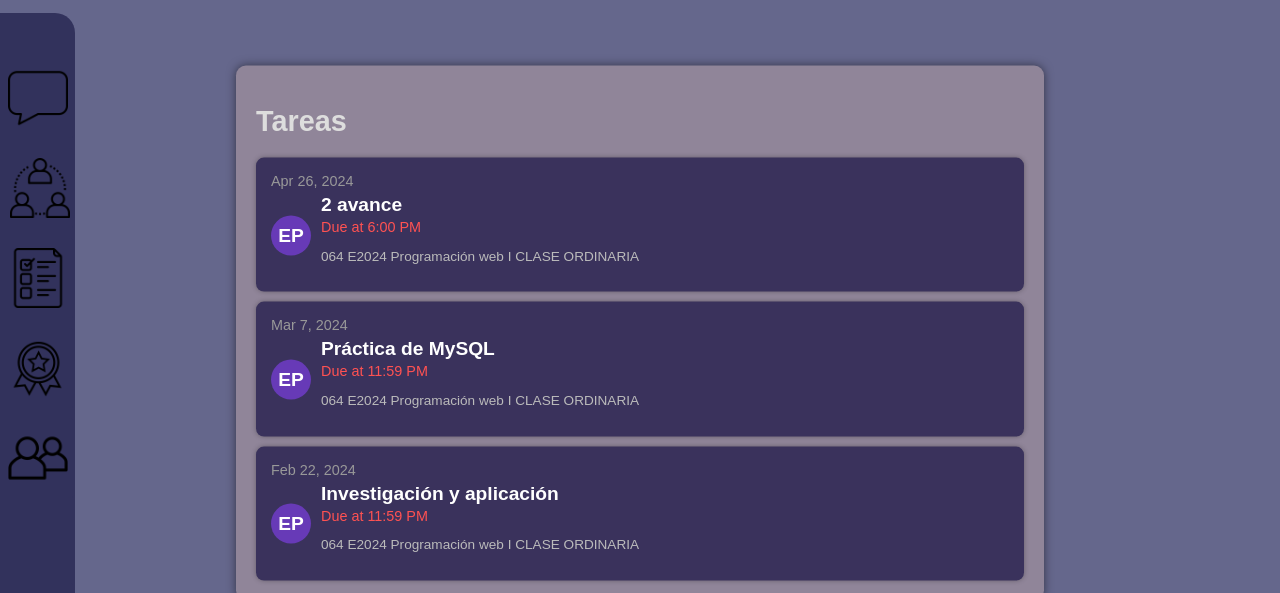
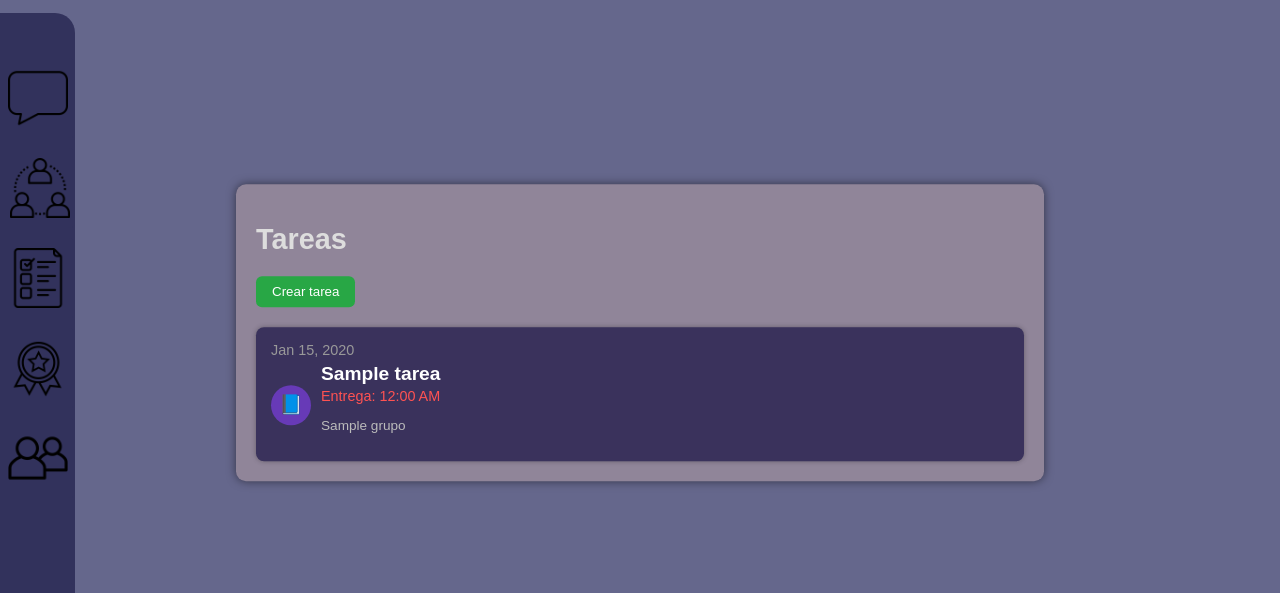
Before and after one commit to hellzey/IMP-llamadas-y-mensajes, a PHP site: page /tareas.php in a window 1280 px wide. Shown: the part 67-660 px from the top of the page. Run offline with PHP 8.4, Linux system fonts and the light colour scheme; the visitor is signed in with stand-in values (Sample User, id 1); tables that the repository leaves empty hold one stand-in row (values such as "Sample post").

Commit message:
Creacion de tareas

```diff
--- a/poi/poi/css/tareas.css
+++ b/poi/poi/css/tareas.css
@@ -92,3 +92,33 @@
     font-size: 0.85em;
     color: #bbb;
 }
+
+.modal {
+    display: none;
+    position: fixed;
+    z-index: 10;
+    left: 0; top: 0;
+    width: 100%; height: 100%;
+    background-color: rgba(0, 0, 0, 0.6);
+}
+.modal-content {
+    background: #908599;
+    padding: 20px;
+    max-width: 500px;
+    margin: 10% auto;
+    border-radius: 10px;
+}
+.modal-close {
+    float: right;
+    cursor: pointer;
+    font-size: 20px;
+}
+.crear-btn {
+    margin-bottom: 20px;
+    background: #28a745;
+    color: white;
+    padding: 8px 16px;
+    border: none;
+    border-radius: 6px;
+    cursor: pointer;
+}
--- a/poi/poi/tareas.php
+++ b/poi/poi/tareas.php
@@ -1,54 +1,124 @@
+<?php
+include 'back-end/conex.php';
+session_start();
+
+if (!isset($_SESSION['id_usuario'])) {
+    header("Location: login.php");
+    exit;
+}
+
+$id_usuario = $_SESSION['id_usuario'];
+
+// Obtener tareas pendientes del usuario (alumno)
+$query = "
+    SELECT t.*, g.nombre_grupo
+    FROM tareas t
+    JOIN grupos g ON t.id_grupo = g.id_grupo
+    JOIN miembros m ON m.id_grupo = g.id_grupo
+    WHERE m.id_usuario = ? AND t.estado = 'pendiente'
+    ORDER BY t.fecha_entrega ASC
+";
+$stmt = $conexion->prepare($query);
+$stmt->bind_param("i", $id_usuario);
+$stmt->execute();
+$resultadoTareas = $stmt->get_result();
+
+// Verificar si el usuario es maestro de algún grupo
+$stmtMaestro = $conexion->prepare("SELECT * FROM grupos WHERE id_maestro = ?");
+$stmtMaestro->bind_param("i", $id_usuario);
+$stmtMaestro->execute();
+$gruposMaestro = $stmtMaestro->get_result();
+
+$esMaestro = $gruposMaestro->num_rows > 0;
+?>
+
 <!DOCTYPE html>
-<html lang="en">
+<html lang="es">
 <head>
     <meta charset="UTF-8">
     <meta name="viewport" content="width=device-width, initial-scale=1.0">
+    <title>Tareas</title>
     <link rel="stylesheet" href="css/tareas.css">
-    <title>Tareas</title>
+
+
+
 </head>
 <body id="main-body">
+
 <?php include 'navtop.php'; ?>
 <?php include 'navleft.php'; ?>
 
 <div class="container" id="main-container">
     <h1 id="main-heading">Tareas</h1>
+
+    <?php if (isset($_GET['creada']) && $_GET['creada'] == 1): ?>
+        <p style="color: green;">✅ Tarea creada correctamente.</p>
+    <?php endif; ?>
+
+    <?php if ($esMaestro): ?>
+        <button class="crear-btn" onclick="document.getElementById('modal-tarea').style.display='block'">
+            Crear tarea
+        </button>
+    <?php endif; ?>
+
     <div class="tareas-container">
+        <?php while ($tarea = $resultadoTareas->fetch_assoc()): ?>
             <div class="tarea">
-                <span class="fecha">Apr 26, 2024</span>
+                <span class="fecha"><?= date("M d, Y", strtotime($tarea['fecha_entrega'])) ?></span>
                 <div class="tarea-info">
-                    <div class="icono">EP</div>
+                    <div class="icono">📘</div>
                     <div>
-                        <h2>2 avance</h2>
-                        <p class="hora">Due at 6:00 PM</p>
-                        <p class="curso">064 E2024 Programación web I CLASE ORDINARIA</p>
+                        <h2><?= htmlspecialchars($tarea['titulo']) ?></h2>
+                        <p class="hora">Entrega: <?= date("g:i A", strtotime($tarea['fecha_entrega'])) ?></p>
+                        <p class="curso"><?= htmlspecialchars($tarea['nombre_grupo']) ?></p>
                     </div>
                 </div>
             </div>
-
-            <div class="tarea">
-                <span class="fecha">Mar 7, 2024</span>
-                <div class="tarea-info">
-                    <div class="icono">EP</div>
-                    <div>
-                        <h2>Práctica de MySQL</h2>
-                        <p class="hora">Due at 11:59 PM</p>
-                        <p class="curso">064 E2024 Programación web I CLASE ORDINARIA</p>
-                    </div>
+        <?php endwhile; ?>
     </div>
 </div>
 
-            <div class="tarea">
-                <span class="fecha">Feb 22, 2024</span>
-                <div class="tarea-info">
-                    <div class="icono">EP</div>
-                    <div>
-                        <h2>Investigación y aplicación</h2>
-                        <p class="hora">Due at 11:59 PM</p>
-                        <p class="curso">064 E2024 Programación web I CLASE ORDINARIA</p>
+<!-- MODAL CREAR TAREA -->
+<?php if ($esMaestro): ?>
+<div id="modal-tarea" class="modal">
+    <div class="modal-content">
+        <span class="modal-close" onclick="document.getElementById('modal-tarea').style.display='none'">&times;</span>
+        <h2>Crear nueva tarea</h2>
+        <form action="back-end/crear_tarea.php" method="POST">
+            <label for="id_grupo">Grupo:</label>
+            <select name="id_grupo" required>
+                <?php while ($grupo = $gruposMaestro->fetch_assoc()): ?>
+                    <option value="<?= $grupo['id_grupo'] ?>"><?= htmlspecialchars($grupo['nombre_grupo']) ?></option>
+                <?php endwhile; ?>
+            </select><br><br>
+
+            <label for="titulo">Título:</label>
+            <input type="text" name="titulo" required><br><br>
+
+            <label for="descripcion">Descripción:</label>
+            <textarea name="descripcion" rows="3" required></textarea><br><br>
+
+            <label for="fecha_entrega">Fecha de entrega:</label>
+            <input type="date" name="fecha_entrega" required><br><br>
+
+            <label for="puntos_totales">Puntos totales:</label>
+            <input type="number" name="puntos_totales" min="1" required><br><br>
+
+            <button type="submit" class="crear-btn">Guardar tarea</button>
+        </form>
     </div>
 </div>
-            </div>
-        </div>
-    </div>
+<?php endif; ?>
+
+<script>
+    // Cierra el modal si se hace clic fuera de él
+    window.onclick = function(event) {
+        const modal = document.getElementById('modal-tarea');
+        if (event.target === modal) {
+            modal.style.display = "none";
+        }
+    }
+</script>
+
 </body>
 </html>
```
Also changed, not shown: poi/poi/back-end/crear_tarea.php (added, +52 -0 lines). Lines whose indentation alone changed are shown as unchanged.
